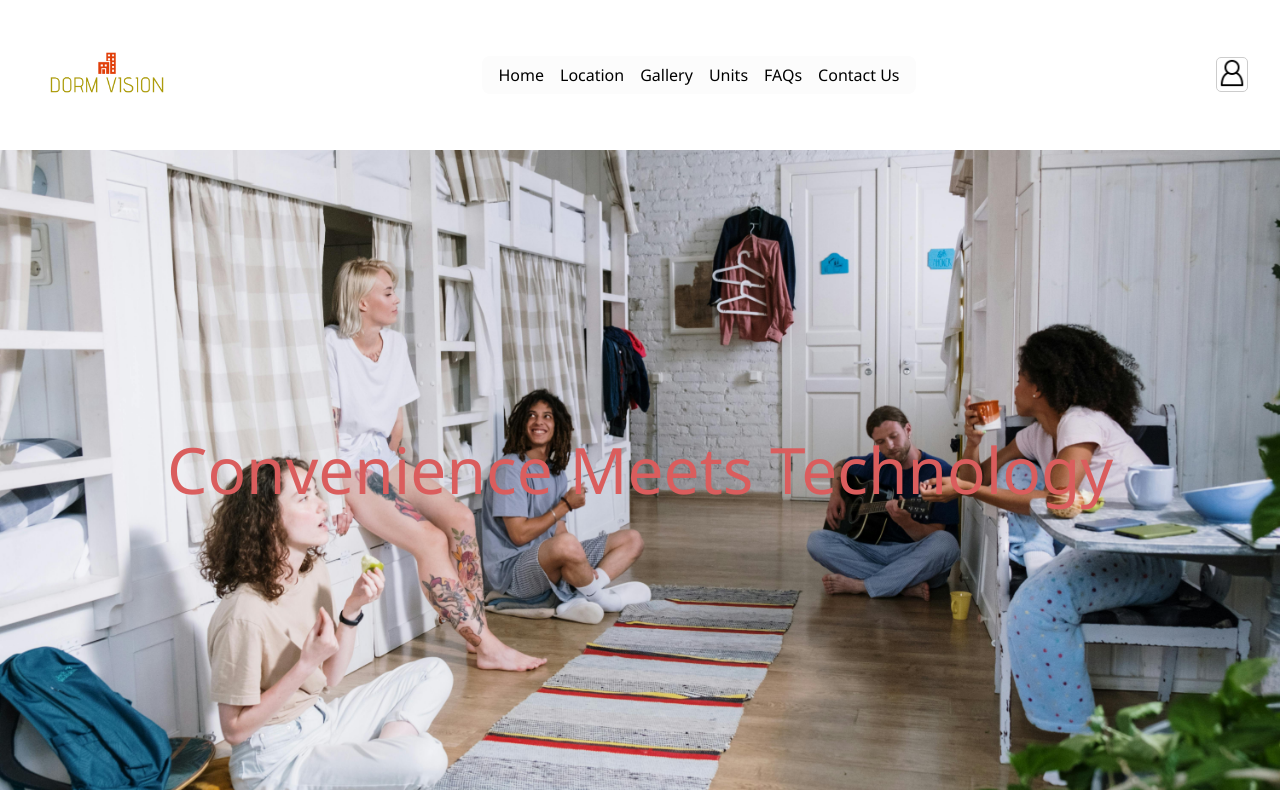
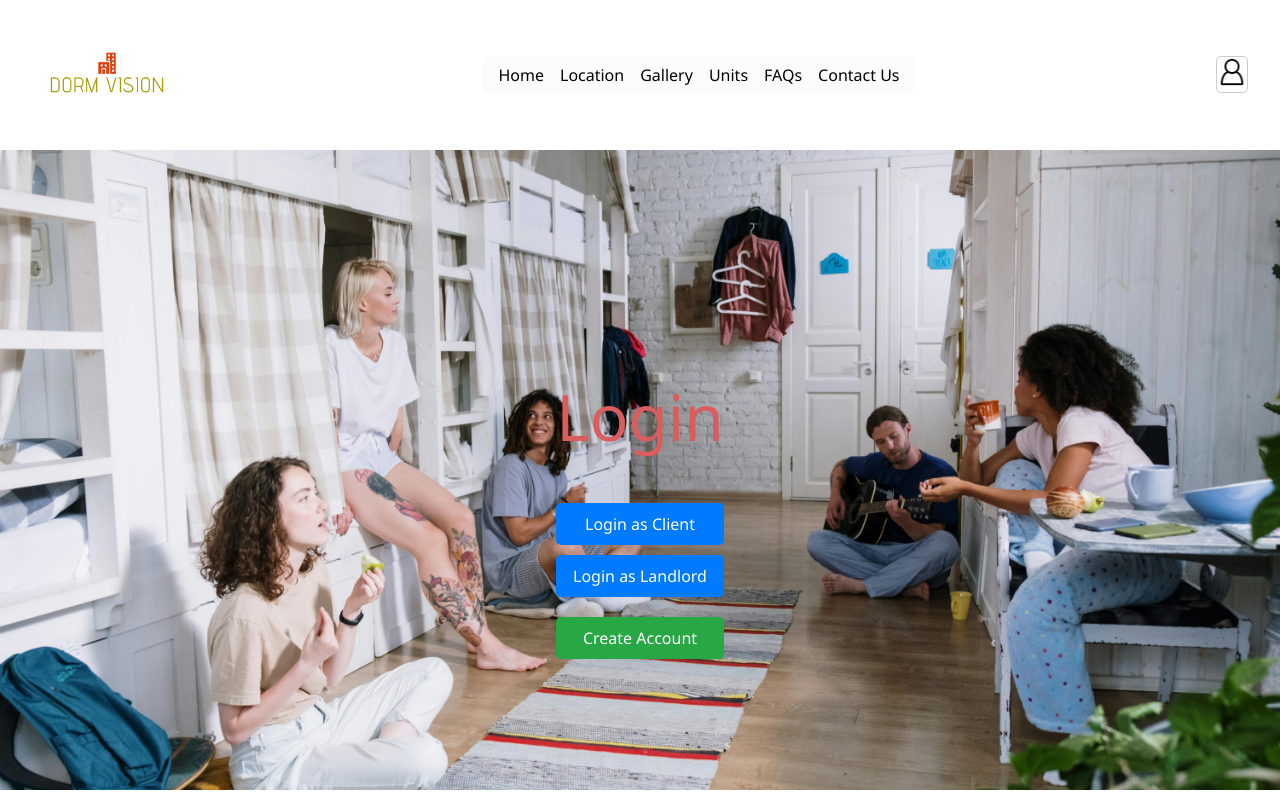
Before and after one commit to Albean12/dorm-vision, a React (Create React App) app: page /login in a window 1280 px wide. Built offline with nearby package versions, Linux system fonts and the light colour scheme.

Commit message:
REACT DOM FOR ONE SHOT PAGE

```diff
--- a/package.json
+++ b/package.json
@@ -8,6 +8,7 @@
     "@testing-library/user-event": "^13.5.0",
     "react": "^18.3.1",
     "react-dom": "^18.3.1",
+    "react-router-dom": "^6.24.1",
     "react-scripts": "5.0.1",
     "web-vitals": "^2.1.4"
   },
--- /dev/null
+++ b/src/ContactUs.js
@@ -0,0 +1,7 @@
+import React from 'react';
+
+const ContactUs = () => {
+  return <h1>Contact Us</h1>;
+};
+
+export default ContactUs;
--- /dev/null
+++ b/src/CreateAccount.css
@@ -0,0 +1,29 @@
+.create-account-page {
+    text-align: center;
+    margin-top: 50px;
+  }
+
+  .create-account-page form {
+    display: inline-block;
+    text-align: left;
+  }
+
+  .create-account-page input {
+    display: block;
+    margin: 10px 0;
+    padding: 10px;
+    width: 200px;
+  }
+
+  .create-account-page button {
+    padding: 10px;
+    background-color: #007bff;
+    color: white;
+    border: none;
+    border-radius: 5px;
+    cursor: pointer;
+  }
+
+  .create-account-page button:hover {
+    background-color: #0056b3;
+  }
--- /dev/null
+++ b/src/CreateAccount.js
@@ -0,0 +1,18 @@
+import React from 'react';
+import './CreateAccount.css';
+
+const CreateAccount = () => {
+  return (
+    <div className="create-account-page">
+      <h1>Create Account</h1>
+      <form>
+        <input type="text" placeholder="Username" required />
+        <input type="email" placeholder="Email" required />
+        <input type="password" placeholder="Password" required />
+        <button type="submit">Create Account</button>
+      </form>
+    </div>
+  );
+};
+
+export default CreateAccount;
--- /dev/null
+++ b/src/FAQs.js
@@ -0,0 +1,7 @@
+import React from 'react';
+
+const FAQs = () => {
+  return <h1>Frequently Asked Questions</h1>;
+};
+
+export default FAQs;
--- /dev/null
+++ b/src/Gallery.js
@@ -0,0 +1,7 @@
+import React from 'react';
+
+const Gallery = () => {
+  return <h1>Gallery</h1>;
+};
+
+export default Gallery;
--- /dev/null
+++ b/src/Home.js
@@ -0,0 +1,7 @@
+import React from 'react';
+
+const Home = () => {
+  return <h1>Convenience Meets Technology</h1>;
+};
+
+export default Home;
--- a/src/Homepage.js
+++ b/src/Homepage.js
@@ -1,8 +1,18 @@
 import React from 'react';
+import { BrowserRouter as Router, Route, Routes, Link } from 'react-router-dom';
 import './Homepage.css';
+import Home from './Home';
+import Location from './Location';
+import Gallery from './Gallery';
+import Units from './Units';
+import FAQs from './FAQs';
+import ContactUs from './ContactUs';
+import Login from './Login';
+import CreateAccount from './CreateAccount';
 
 const HomePage = () => {
   return (
+    <Router>
       <div className="homepage">
         <div className="navbar">
           <div className="logo-container">
@@ -12,24 +22,34 @@ const HomePage = () => {
           </div>
           <div className="nav-container">
             <div className="nav-links">
-            <a href="#" className="nav-link">Home</a>
-            <a href="#" className="nav-link">Location</a>
-            <a href="#" className="nav-link">Gallery</a>
-            <a href="#" className="nav-link">Units</a>
-            <a href="#" className="nav-link">FAQs</a>
-            <a href="#" className="nav-link">Contact Us</a>
+              <Link to="/" className="nav-link">Home</Link>
+              <Link to="/location" className="nav-link">Location</Link>
+              <Link to="/gallery" className="nav-link">Gallery</Link>
+              <Link to="/units" className="nav-link">Units</Link>
+              <Link to="/faqs" className="nav-link">FAQs</Link>
+              <Link to="/contactus" className="nav-link">Contact Us</Link>
             </div>
           </div>
           <div className="login-container">
-          <button className="login-button">
+            <Link to="/login" className="login-button">
               <img src="/user.png" alt="loginlogo" className="login-image" />
-          </button>
+            </Link>
           </div>
         </div>
         <div className="main-content">
-        <h1>Convenience Meets Technology</h1>
+          <Routes>
+            <Route path="/" element={<Home />} />
+            <Route path="/location" element={<Location />} />
+            <Route path="/gallery" element={<Gallery />} />
+            <Route path="/units" element={<Units />} />
+            <Route path="/faqs" element={<FAQs />} />
+            <Route path="/contactus" element={<ContactUs />} />
+            <Route path="/login" element={<Login />} />
+            <Route path="/create-account" element={<CreateAccount />} />
+          </Routes>
         </div>
       </div>
+    </Router>
   );
 };
 
--- /dev/null
+++ b/src/Location.js
@@ -0,0 +1,7 @@
+import React from 'react';
+
+const Location = () => {
+  return <h1>Our Locations</h1>;
+};
+
+export default Location;
--- /dev/null
+++ b/src/Login.css
@@ -0,0 +1,31 @@
+.login-page {
+  text-align: center;
+  margin-top: 50px;
+}
+
+.login-options {
+  margin-top: 20px;
+}
+
+.login-link {
+  display: block;
+  margin: 10px 0;
+  padding: 10px;
+  background-color: #007bff;
+  color: white;
+  text-decoration: none;
+  border-radius: 5px;
+}
+
+.create-account {
+  margin-top: 20px;
+}
+
+.create-account-link {
+  display: block;
+  padding: 10px;
+  background-color: #28a745;
+  color: white;
+  text-decoration: none;
+  border-radius: 5px;
+}
--- /dev/null
+++ b/src/Login.js
@@ -0,0 +1,20 @@
+import React from 'react';
+import { Link } from 'react-router-dom';
+import './Login.css';
+
+const Login = () => {
+  return (
+    <div className="login-page">
+      <h1>Login</h1>
+      <div className="login-options">
+        <Link to="/login/client" className="login-link">Login as Client</Link>
+        <Link to="/login/landlord" className="login-link">Login as Landlord</Link>
+      </div>
+      <div className="create-account">
+        <Link to="/create-account" className="create-account-link">Create Account</Link>
+      </div>
+    </div>
+  );
+};
+
+export default Login;
--- /dev/null
+++ b/src/Units.js
@@ -0,0 +1,7 @@
+import React from 'react';
+
+const Units = () => {
+  return <h1>Our Units</h1>;
+};
+
+export default Units;
```
Also changed, not shown: 1 other file (tests, documents, lock files or other folders). Lines whose indentation alone changed are shown as unchanged.
